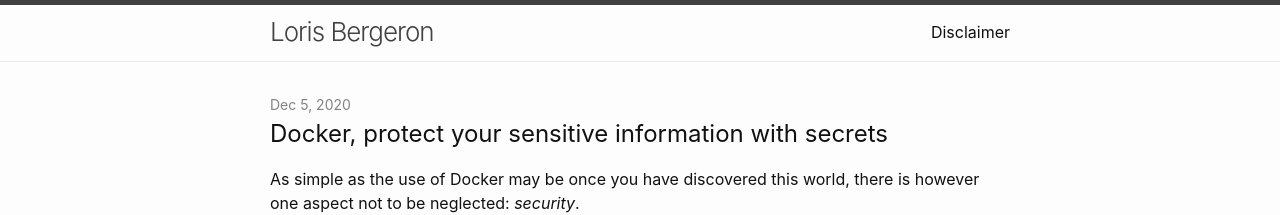
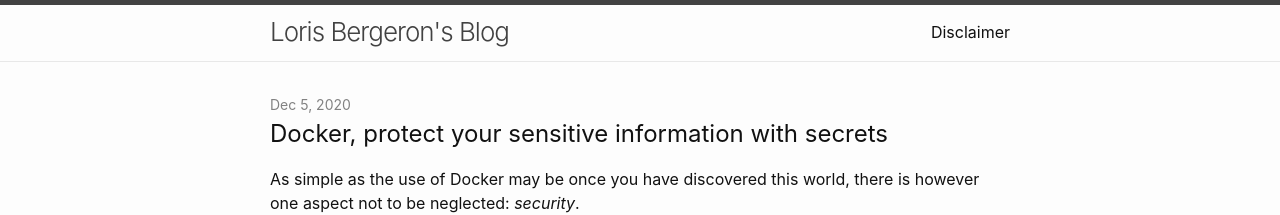
Before and after one commit to lorisbergeron/lorisbergeron.github.io, a Jekyll site: the page built from index.html, in a window 1280 px wide. Shown: the top 215 px of the page. Built offline with Jekyll 4.4.1, drawn with Linux system fonts in a browser that asks for light colours; the list of posts is cut into pages by our own code.

Commit message:
Rename website title and add author name

```diff
--- a/_config.yml
+++ b/_config.yml
@@ -1,5 +1,7 @@
 # Blog settings
-title: Loris Bergeron
+title: Loris Bergeron's Blog
+author:
+  name: Loris Bergeron
 description: > # This means to ignore newlines until "show_excerpts:"
   Programming, Open Source, AI, Microsoft, DevOps, .NET and More.
 
```
